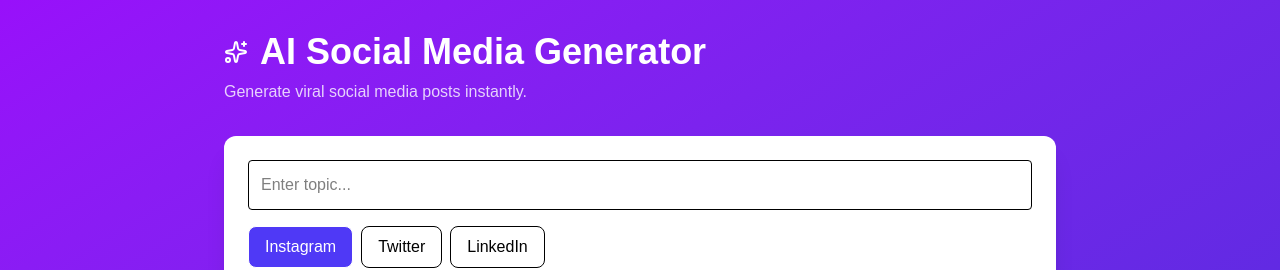
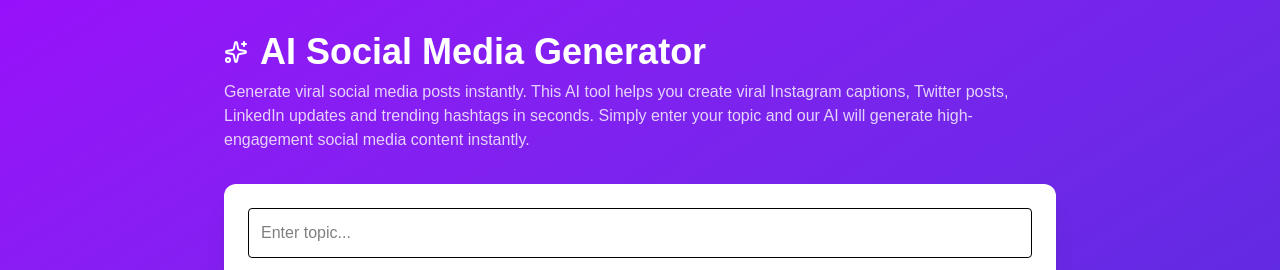
Before and after one commit to lakiya/ai-social-generator, a Next.js app: page / in a window 1280 px wide. Shown: the top 270 px of the page. Built offline with nearby package versions, Linux system fonts and the light colour scheme; no server answers; the database is empty.

Commit message:
SEO verification

```diff
--- a/src/app/layout.tsx
+++ b/src/app/layout.tsx
@@ -19,6 +19,9 @@ export const metadata: Metadata = {
     url: "https://ai-social-generator-omega.vercel.app",
     siteName: "AI Social Generator",
     type: "website"
+  },
+  verification: {
+    google: "VIAsV40DIY1ShmZLM0AJxwblTVMM5S4qCxm1zHM0sEQ"
   }
 }
 
--- a/src/app/page.tsx
+++ b/src/app/page.tsx
@@ -137,6 +137,10 @@ export default function Home() {
 
         <p className="opacity-80 mt-2">
           Generate viral social media posts instantly.
+          This AI tool helps you create viral Instagram captions,
+          Twitter posts, LinkedIn updates and trending hashtags in seconds.
+          Simply enter your topic and our AI will generate
+          high-engagement social media content instantly.
         </p>
 
         <div className="bg-white text-black rounded-xl p-6 mt-8 shadow-xl">
```
